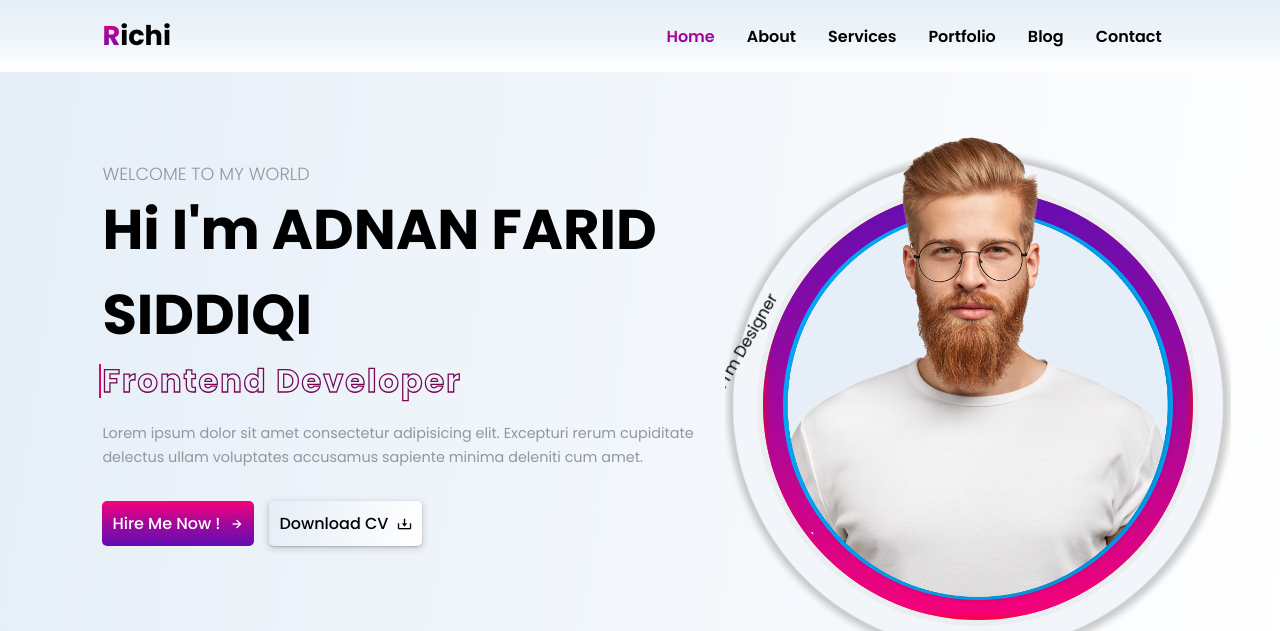
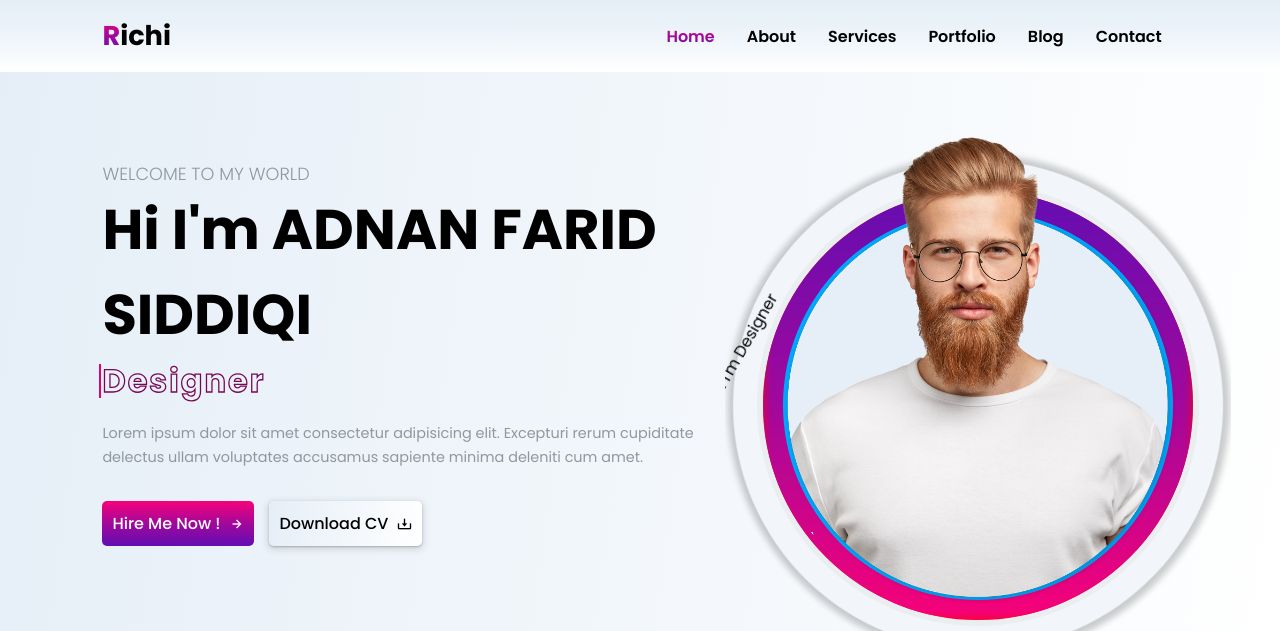
Before and after one commit to deviljd69/adnan, a plain HTML site: page index.html in a window 1280 px wide. Shown: the top 631 px of the page. Drawn offline with nearby package versions, Linux system fonts and the light colour scheme.

Commit message:
Update index.html
OK

```diff
--- a/index.html
+++ b/index.html
@@ -32,7 +32,7 @@
             <h1>Hi I'm ADNAN FARID SIDDIQI</h1>
 
             <div class="text-animate">
-                <h2>Frontend Developer</h2>
+                <h2>Designer</h2>
             </div>
 
             <p>Lorem ipsum dolor sit amet consectetur adipisicing elit. Excepturi rerum cupiditate delectus ullam voluptates accusamus sapiente minima deleniti cum amet.</p>
```
